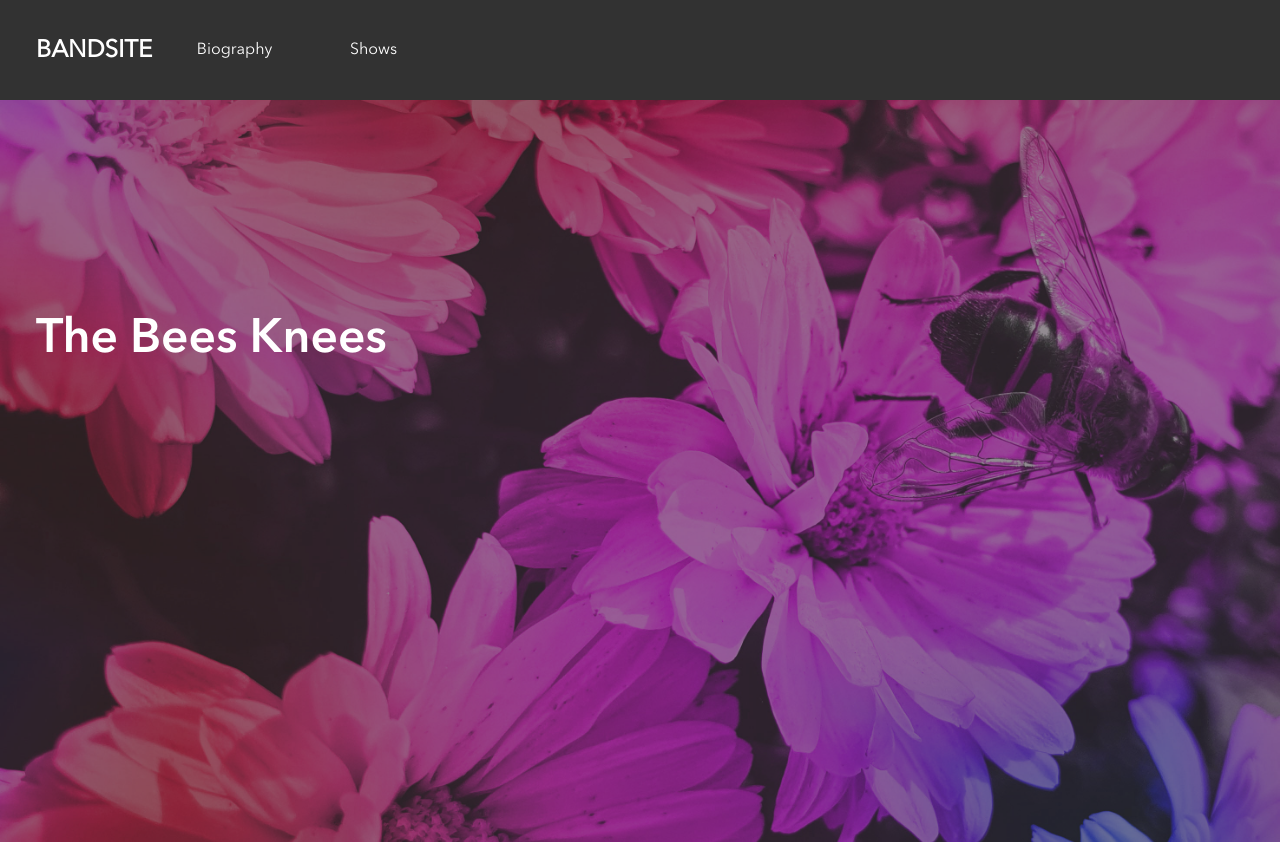
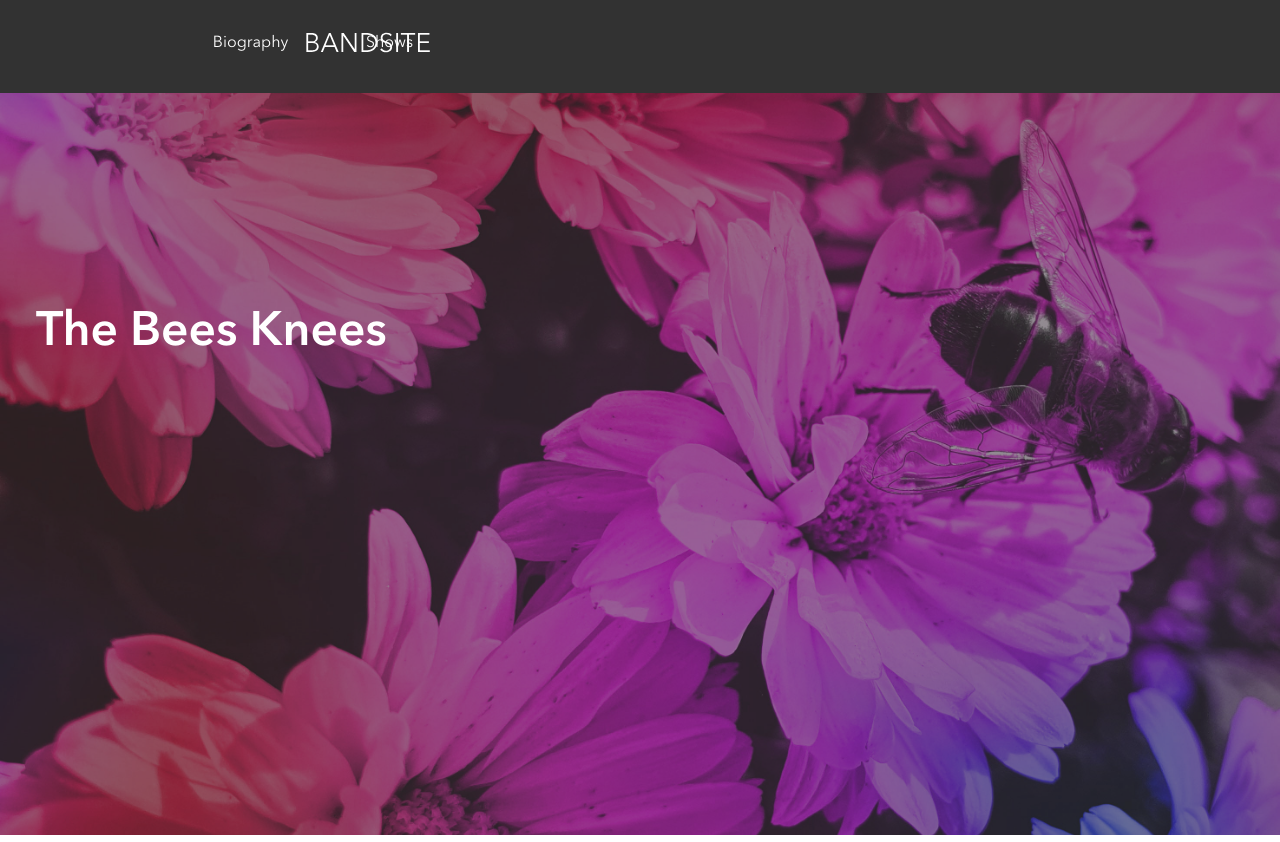
Before and after one commit to AlexRam13/alex-ramirez-bandsite, a plain HTML site: page index.html in a window 1280 px wide. Shown: the top 842 px of the page. Drawn offline with Linux system fonts and the light colour scheme.

Commit message:
added bandsite logos to nav section and footer section.

```diff
--- a/index.html
+++ b/index.html
@@ -14,7 +14,10 @@
     <!-- Navigation -->
     <header>
         <nav class="nav">
-            <h1>BANDSITE</h1>
+            <div id="logo__img-nav">
+                <img src="./Assets/Logo/Logo-bandsite.svg" alt="BANDSITE" />
+            </div>
+            <!-- <h1>BANDSITE</h1> -->
             <ul>
                 <li>Biography</li>
                 <li>Shows</li>
@@ -69,9 +72,9 @@
                 </p>
             </div>
 
+            <h2 class="photo__gallery-title">Photo Gallery</h2>
             <div id="photo__gallery">
 
-                <h2 class="photo__gallery-title">Photo Gallery</h2>
 
                 <div class="gallery__item">
                     <img src="./Assets/Images/Photo-gallery-1.jpg" alt="Img-1">
@@ -155,8 +158,10 @@
                     <p>cwhyte@archentertainment.com</p>
                 </div>
                 <br><br>
-                <h3 class="footer__regular">BANDSITE</h3>
-                <div class="footer__copyright">
+                <div id="footer__logo">
+                    <img src="./Assets/Logo/Logo-bandsite.svg" alt="BANDSITE" />
+                </div>
+                <div class="copyright">
                     <p>Copyright The Bees Knees © 2021 All Rights Reserved</p>
                 </div>
             </div>
--- a/styles/bio.scss
+++ b/styles/bio.scss
@@ -86,13 +86,34 @@ img {
     display: block;
     width: 100%;
     padding: 0.5rem 1rem;
+
+    @include tablet {
+        margin: 0;
+        padding: 0;
+    }
 }
 
 // Nav
 .nav {
     background-color: #323232;
     color: #ffffff;
+    padding-top: 1rem;
 }
+
+//logo-Nav
+#logo__img-nav img {
+    padding: 0;
+    margin: 0;
+    height: 1.3em;
+
+    @include tablet {
+        display: inline;
+        position: relative;
+        right: 17em;
+        top: 1em;
+    }
+}
+
 
 .nav h1 {
     text-align: center;
@@ -126,7 +147,8 @@ img {
     @include tablet {
         display: inline-block;
         position: relative;
-        left: 10rem;
+        justify-content: space-evenly;
+        left: 11rem;
         bottom: 1.5rem;
     }
 }
@@ -189,12 +211,11 @@ main {
     color: #323232;
 
     @include tablet {
-        @include tablet {
-            padding: 0 2.25rem;
+        padding: 0 2.25rem;
 
-        }
     }
 }
+
 
 // The Bees Knees Name
 .band__name {
@@ -276,8 +297,8 @@ main {
     padding-top: 1rem;
 
     @include tablet {
-        display: table;
-
+        grid-template-columns: repeat(3, 1fr);
+        display: grid;
 
     }
 }
@@ -287,10 +308,8 @@ main {
     margin: 1rem 0;
 
     @include tablet {
-        display: grid;
-        float: left;
-        width: 33%;
-        margin: 0;
+        // display: grid;
+        padding: -2rem;
     }
 }
 
@@ -327,6 +346,7 @@ main {
 .footer img {
     display: inline-block;
     height: 2.4rem;
+
 
 }
 
@@ -369,36 +389,55 @@ main {
     font-family: avenir__demi;
 }
 
-.footer__regular {
-    font-family: avenir__regular;
+#footer__logo {
+    display: flex;
+    position: relative;
+    bottom: 1em;
+    right: 4.8em;
+    padding-top: 2rem;
 
     @include tablet {
         position: relative;
-        bottom: 6.5rem;
+        bottom: 11rem;
+
     }
 }
 
-.footer__copyright {
+#footer__logo img {
     @include tablet {
+        padding: 0;
+        margin: 0;
+        height: auto;
+        width: 9em;
+    }
+}
+
+
+.copyright p {
+    @include tablet {
+        padding: 0;
+        margin: 0;
         position: relative;
+        right: 44rem;
         top: 12rem;
-        right: 45rem;
-        white-space: nowrap;
+
 
     }
 }
 
 .instagram {
     position: relative;
-    right: 1.8rem;
+    right: 1rem;
+
 }
 
 .facebook {
     position: relative;
-    right: 4rem;
+    right: 2rem;
 }
 
 .twitter {
     position: relative;
-    right: 6.5rem;
+    right: 3rem;
+
 }
```
Also changed, not shown: styles/bio.css, 1 other file.
